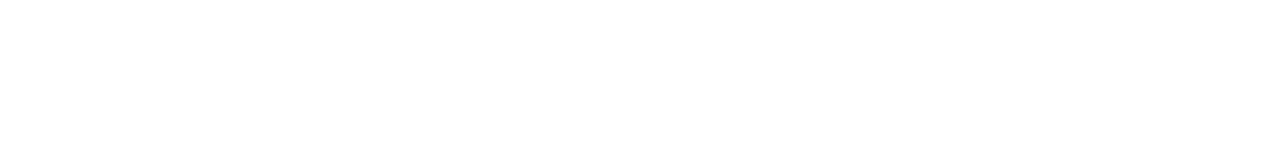
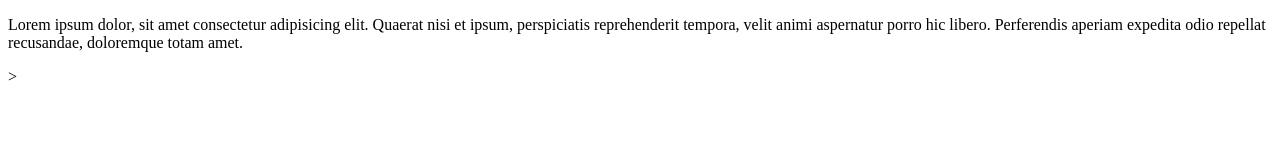
Before and after one commit to danyer8804/Portafolio, a plain HTML site: page index.html in a window 1280 px wide. Drawn offline with Linux system fonts and the light colour scheme.

Commit message:
Agregado DIV Contenedor

```diff
--- a/index.html
+++ b/index.html
@@ -7,6 +7,12 @@
     <title>Git VSCODE</title>
 </head>
 <body>
+    <!--Div contenedor 1-->
+    <div class="container">
+        <div class ="row">
+          <p>Lorem ipsum dolor, sit amet consectetur adipisicing elit. Quaerat nisi et ipsum, perspiciatis reprehenderit tempora, velit animi aspernatur porro hic libero. Perferendis aperiam expedita odio repellat recusandae, doloremque totam amet. </p>>
+        </div>
 
+    </div>
 </body>
 </html>
```
